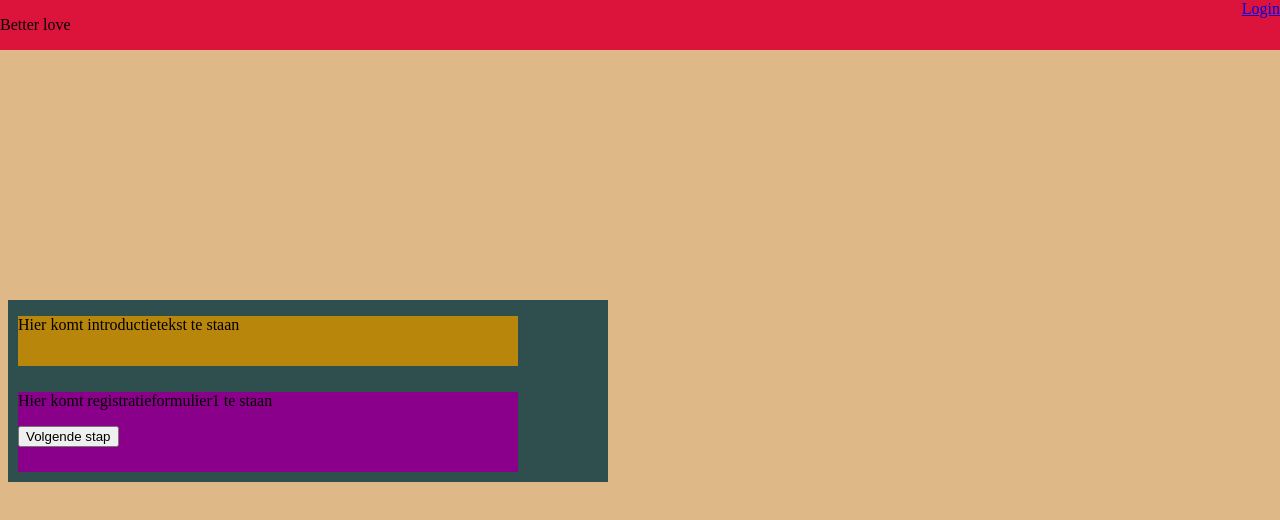
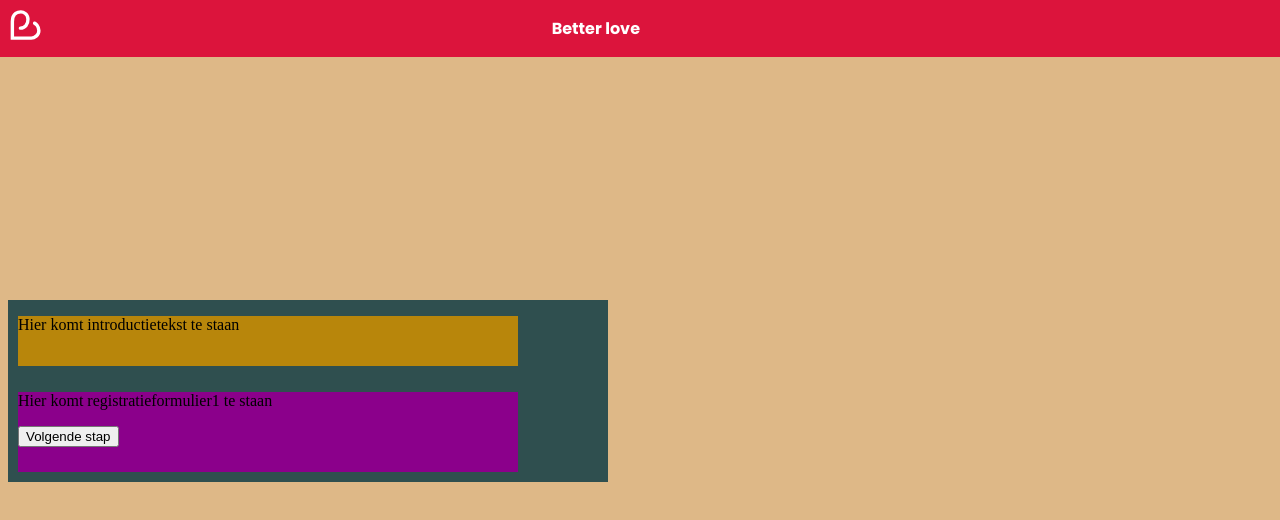
Before and after one commit to Adengoled/Dating-website, an Angular app: page / in a window 1280 px wide. Shown: the top 520 px of the page. Built offline with nearby package versions, Linux system fonts and the light colour scheme.

Commit message:
logo header

```diff
--- a/src/app/layout/site-navbar/site-navbar.component.css
+++ b/src/app/layout/site-navbar/site-navbar.component.css
@@ -1,3 +1,5 @@
+@import url('https://fonts.googleapis.com/css2?family=Poppins:wght@700&display=swap');
+
 header {
    background-color: crimson;
    position: absolute;
@@ -7,3 +9,8 @@ header {
    display: flex;
    justify-content: space-between;
 }
+ header p {
+   margin-right: 50%;
+   font-family: 'Poppins', sans-serif;
+   color: white;
+ }
--- a/src/app/layout/site-navbar/site-navbar.component.html
+++ b/src/app/layout/site-navbar/site-navbar.component.html
@@ -1,4 +1,5 @@
 <header>
+  <img src="assets/logo.svg" width="50px" height="50px">
   <p>Better love</p>
-  <a routerLink="login">Login</a>
+  <!-- <a routerLink="login">Login</a> -->
 </header>
```
Also changed, not shown: src/assets/logo.svg (added).
